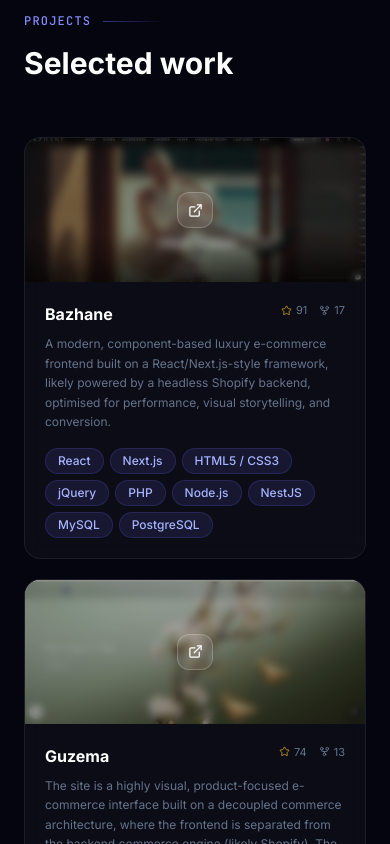
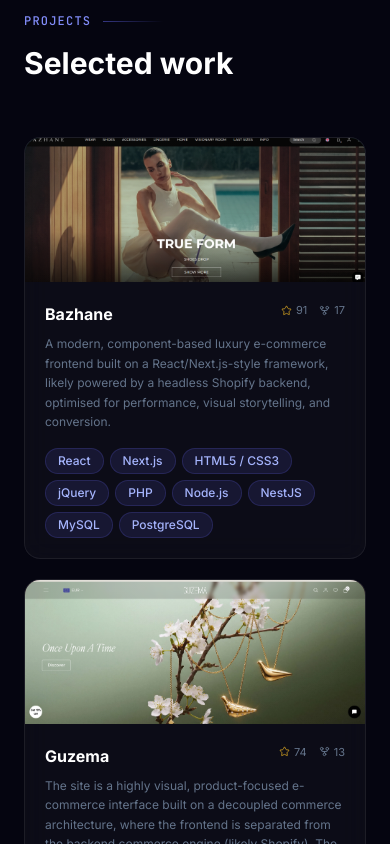
Before and after one commit to Rainez7/Rainer_portfolio, a Next.js app: page / in a window 390 px wide. Shown: the part 6080-6924 px from the top of the page. Built offline with nearby package versions, Linux system fonts and the light colour scheme.

Commit message:
Revert "Show project link overlay permanently on mobile screens"
This reverts commit b1bcc91985462eda90f5a42c58693e556363f964.

```diff
--- a/components/Projects.tsx
+++ b/components/Projects.tsx
@@ -234,12 +234,13 @@ export default function Projects() {
                   {/* Shine effect */}
                   <div className="absolute inset-0 bg-gradient-to-br from-white/[0.04] to-transparent" />
 
-                  {/* Hover overlay — desktop */}
+                  {/* Hover overlay */}
                   <motion.div
                     initial={{ opacity: 0 }}
                     whileHover={{ opacity: 1 }}
-                    className="absolute inset-0 bg-black/30 hidden sm:flex items-center justify-center gap-3 backdrop-blur-sm"
+                    className="absolute inset-0 bg-black/30 flex items-center justify-center gap-3 backdrop-blur-sm"
                   >
+
                     {project.live && (
                       <a
                         href={project.live}
@@ -253,22 +254,6 @@ export default function Projects() {
                       </a>
                     )}
                   </motion.div>
-
-                  {/* Always-visible overlay — mobile */}
-                  <div className="absolute inset-0 bg-black/30 flex sm:hidden items-center justify-center gap-3 backdrop-blur-sm">
-                    {project.live && (
-                      <a
-                        href={project.live}
-                        target="_blank"
-                        rel="noopener noreferrer"
-                        className="w-9 h-9 rounded-xl bg-white/10 border border-white/20 flex items-center justify-center text-white"
-                        aria-label="Live demo"
-                        onClick={(e) => e.stopPropagation()}
-                      >
-                        <ExternalLink size={15} />
-                      </a>
-                    )}
-                  </div>
                 </div>
 
                 {/* Card body */}
```
